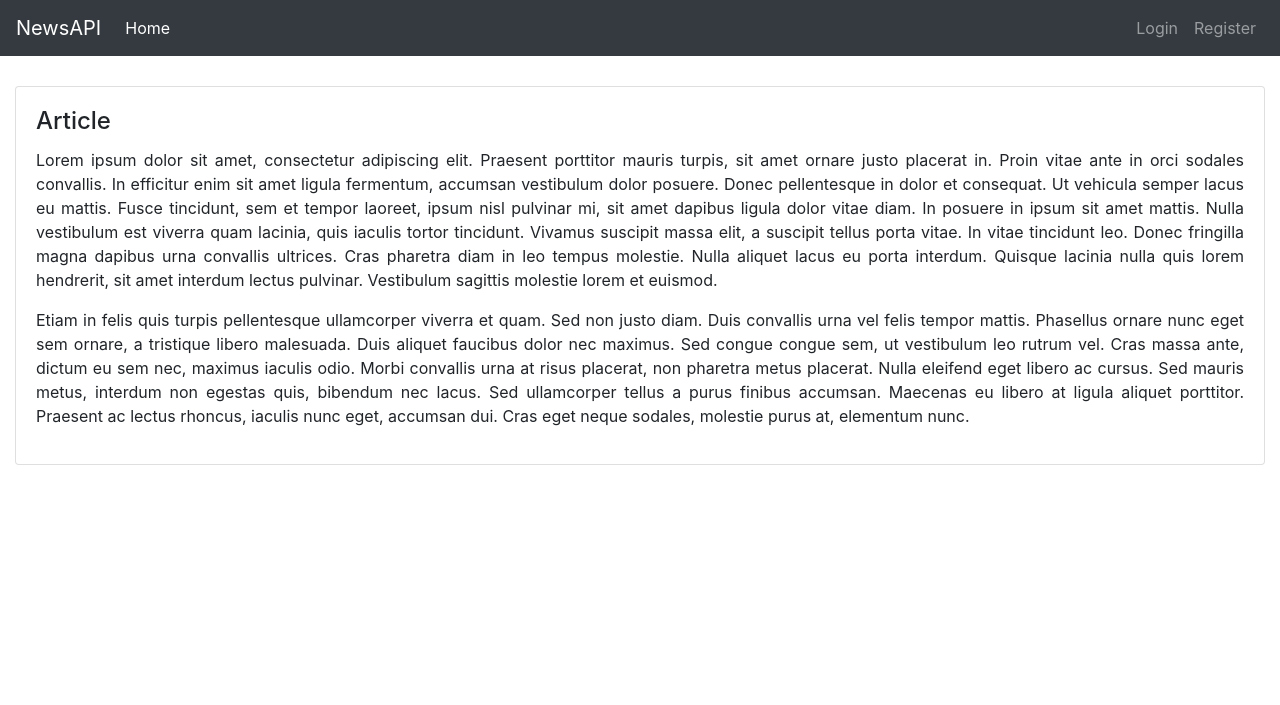
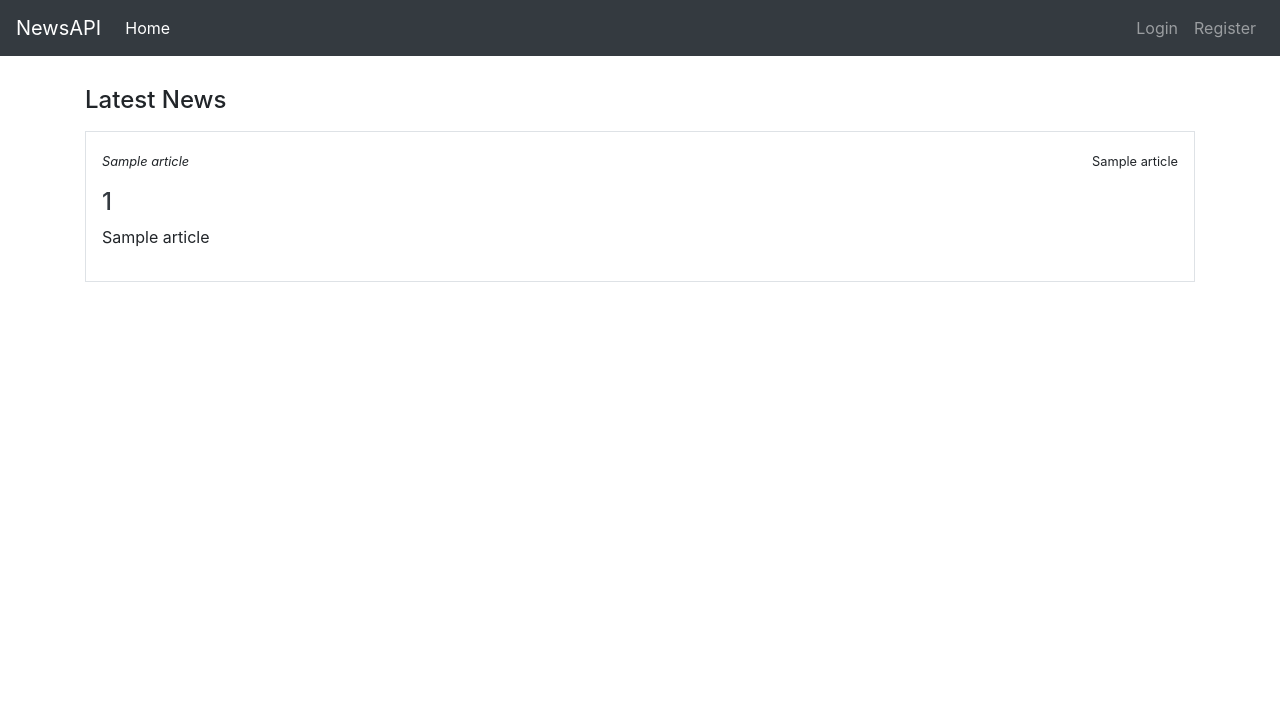
Before and after one commit to yyheng/database-m3012, a Flask app: template templates/main/article.htm in a window 1280 px wide. Shown: the top 705 px of the page. Run offline with Flask 2, Linux system fonts and the light colour scheme; the template is opened without the code that fills it: most values are stand-ins (such as "Sample title", 1, 10 or a date in 2020); parts of the project's set-up code (start-up, migrations or seed data) failed here and were passed over; some libraries are stand-ins or nearby versions.

Commit message:
article in main

```diff
--- a/app.py
+++ b/app.py
@@ -4,6 +4,7 @@ import mysql.connector as mysql
 from functools import wraps
 
 from src.UserFunctions import UserAuth, UserCreate
+from src.ArticlesFunction import SelectAllArticleTitle
 
 #UserName: test PW:123 Admin
 
@@ -60,7 +61,9 @@ def logout():
 @app.route("/")
 def article():
     #return redirect(url_for("index"))
-    return render_template("main/article.htm")
+    article = SelectAllArticleTitle(cursor)
+
+    return render_template("main/article.htm", article=article)
 
 #return route to login view
 @app.route("/login")
@@ -105,8 +108,9 @@ def register_post():
 
     if (reg_pw == reg_conpw):
         if (UserAuth(cursor, reg_username, reg_pw) == None):
-            UserCreate(db, cursor, reg_username, reg_pw)
-            flash('Account successfully created.')
+            if (UserAuth(cursor, reg_username, reg_pw)[1] != reg_username):
+                UserCreate(db, cursor, reg_username, reg_pw)
+                flash('Account successfully created.')
     flash('Account exist.')
     return redirect(url_for('register'))
 
--- a/templates/main/article.htm
+++ b/templates/main/article.htm
@@ -5,12 +5,31 @@
 {% block title %}Home{% endblock %}
 {% block home_active %}active{% endblock %}
 {% block content %}
-<div class="container-fluid">
-    <div class="card">
-    <form class="card-body">
-        <h4 class="card-title">Article</h4>
-        <p class="text-justify">Lorem ipsum dolor sit amet, consectetur adipiscing elit. Praesent porttitor mauris turpis, sit amet ornare justo placerat in. Proin vitae ante in orci sodales convallis. In efficitur enim sit amet ligula fermentum, accumsan vestibulum dolor posuere. Donec pellentesque in dolor et consequat. Ut vehicula semper lacus eu mattis. Fusce tincidunt, sem et tempor laoreet, ipsum nisl pulvinar mi, sit amet dapibus ligula dolor vitae diam. In posuere in ipsum sit amet mattis. Nulla vestibulum est viverra quam lacinia, quis iaculis tortor tincidunt. Vivamus suscipit massa elit, a suscipit tellus porta vitae. In vitae tincidunt leo. Donec fringilla magna dapibus urna convallis ultrices. Cras pharetra diam in leo tempus molestie. Nulla aliquet lacus eu porta interdum. Quisque lacinia nulla quis lorem hendrerit, sit amet interdum lectus pulvinar. Vestibulum sagittis molestie lorem et euismod.</p>
-        <p class="text-justify">Etiam in felis quis turpis pellentesque ullamcorper viverra et quam. Sed non justo diam. Duis convallis urna vel felis tempor mattis. Phasellus ornare nunc eget sem ornare, a tristique libero malesuada. Duis aliquet faucibus dolor nec maximus. Sed congue congue sem, ut vestibulum leo rutrum vel. Cras massa ante, dictum eu sem nec, maximus iaculis odio. Morbi convallis urna at risus placerat, non pharetra metus placerat. Nulla eleifend eget libero ac cursus. Sed mauris metus, interdum non egestas quis, bibendum nec lacus. Sed ullamcorper tellus a purus finibus accumsan. Maecenas eu libero at ligula aliquet porttitor. Praesent ac lectus rhoncus, iaculis nunc eget, accumsan dui. Cras eget neque sodales, molestie purus at, elementum nunc.</p>
-    </div>
+<div class="containe-fluid">
+        <div class="container">
+            <h4 class="card-title">Latest News</h4>
+            {% for a in article %}
+        <div class="container p-3 my-3 border">
+            <div class="d-flex justify-content-between">
+                {% if a[2].lower() == "health" %}
+                <p class="text-danger"><em><small>{{a[2]}}</small></em></p>
+                {% endif %}
+                {% if a[2].lower() == "politics" %}
+                <p class="text-succcess"><em><small>{{a[2]}}</small></em></p>
+                {% endif %}
+                {% if a[2].lower() == "business" %}
+                <p class="text-primary"><em><small>{{a[2]}}</small></em></p>
+                {% endif %}
+                {% if a[2].lower() != "health" and a[2].lower() != "politics" %}
+                <p><em><small>{{a[2]}}</small></em></p>
+                {% endif %}
+                <p><small>{{a[1]}}</small></p>
+            </div>
+            <!-- news article header -->
+            <a href="#" class="text-dark"><h4>{{a[0]}}</h4></a>
+            <p>{{a[3]}} </p>
+            </div>
+        {% endfor %}
+        </div>
 </div>
 {% endblock %}
```
